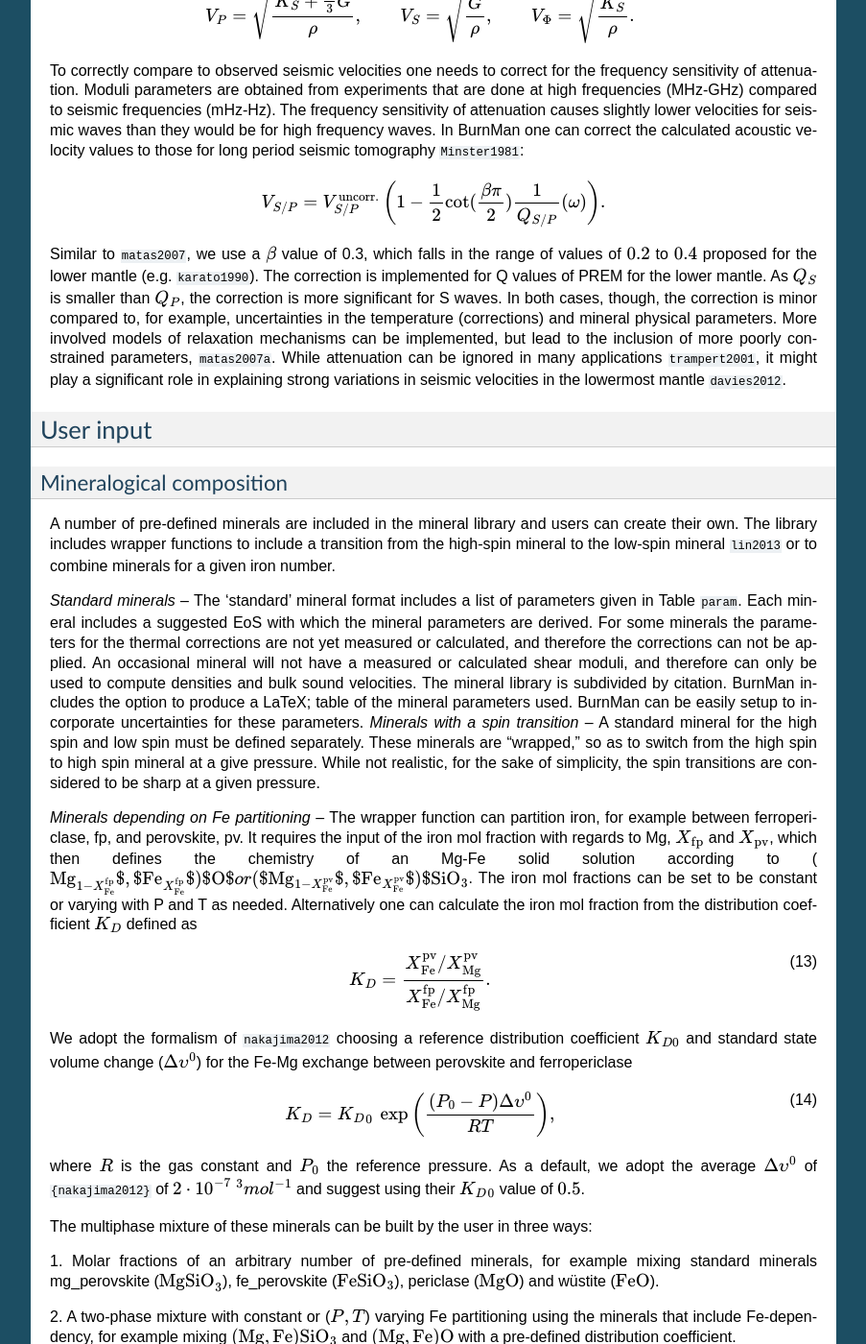
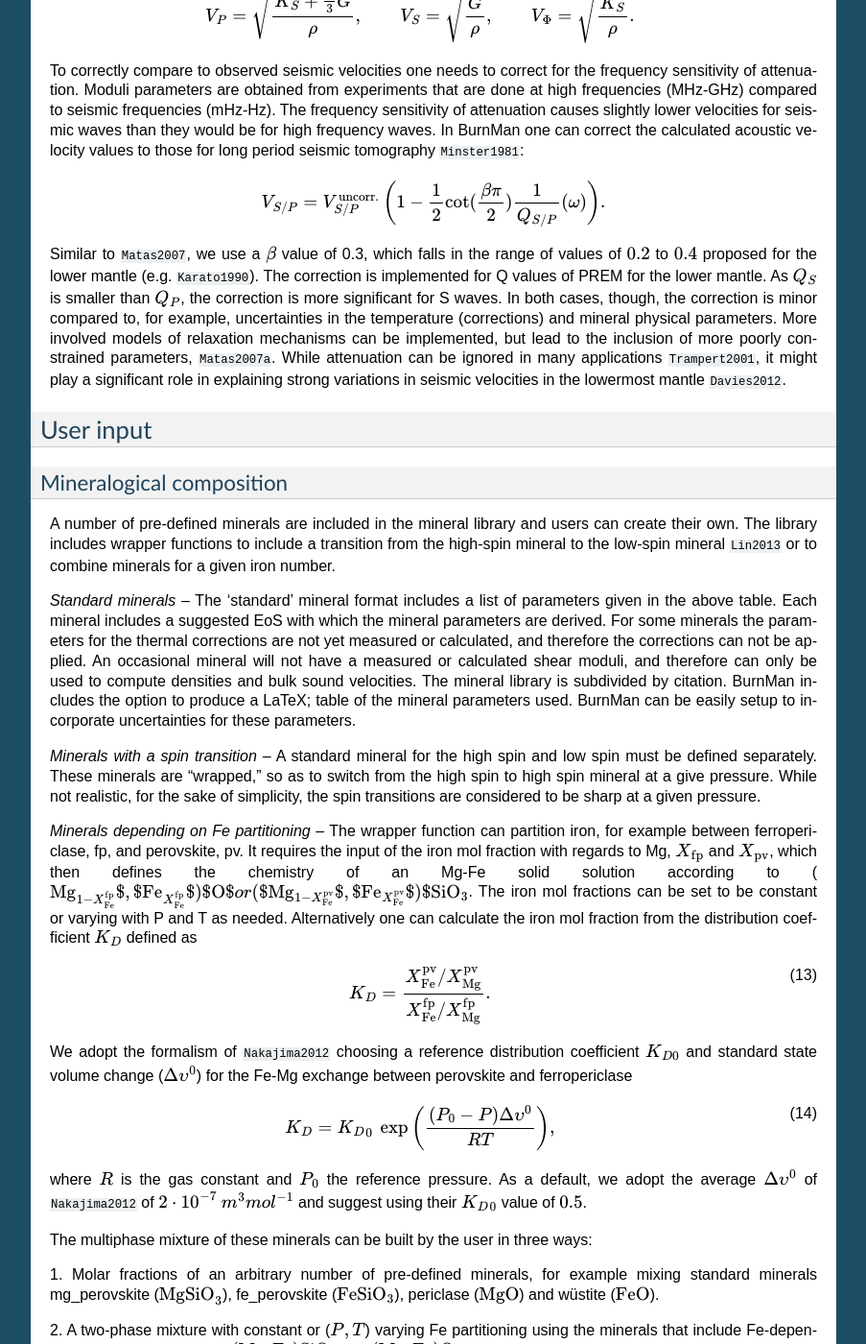
Before and after one commit to geodynamics/burnman, a Sphinx documentation site: the page built from sphinx/background.rst, in a window 1280 px wide and 1400 px high, scrolled down 3834 px. Shown: the whole window at 96% size, without its empty margins (198-1101 px from the left). Built offline with Sphinx 7.4.7, drawn with Linux system fonts in a browser that asks for light colours; cross-references to code outside the pages are shown as plain code; the version number is read from the project's files by our own code; some of the changed text lies outside the part shown.

Commit message:
Manual Copy Editting
Fixed citations, added units to classes that were missing

```diff
--- a/burnman/__init__.py
+++ b/burnman/__init__.py
@@ -5,8 +5,8 @@
 """BurnMan
 =======
 
-BurnMan is an open source mineral physics toolbox written in Python to
-determine seismic velocities for the lower mantle. BurnMan calculates the
+BurnMan is an open source mineral physics toolbox written in Python which
+determines seismic velocities for the lower mantle. BurnMan calculates the
 isotropic thermoelastic moduli by solving the equations-of-state for a
 mixture of minerals defined by the user. The user may select from a list of
 minerals applicable to the lower mantle included or easily define one of
--- a/sphinx/averaging.rst
+++ b/sphinx/averaging.rst
@@ -6,7 +6,7 @@
 The bulk and shear modulus of a rock are dependent on the specific geometry of the grains in the rock, so there is no general
 formula for its averaged elastic properties.  Instead, we must choose from a number of averaging schemes if we want a single value,
 or use bounding methods to get a range of possible values.  The module :mod:`burnman.averaging_schemes` provides a number of different
-averages and bounds for a composite.
+average and bounding schemes for determining a composite rock's physical parameters.
 
 Base class
 -----------
--- a/sphinx/background.rst
+++ b/sphinx/background.rst
@@ -41,7 +41,7 @@
 volume at a reference state (:math:`P = 10^5` Pa , :math:`T` = 300 K).  The
 pressure and elastic moduli are derived from a third order Taylor expansion of
 Helmholtz free energy in :math:`f` and evaluating the appropriate volume and
-strain derivatives (see, e.g., :cite:`poirier1991`).  For an isotropic
+strain derivatives (see, e.g., :cite:`Poirier1991`).  For an isotropic
 material one obtains for the pressure, isothermal bulk modulus, and shear
 modulus:
 
@@ -135,7 +135,7 @@
 There is no difference between the isothermal and adiabatic shear moduli for
 an isotropic solid.  All together this makes an eleven parameter EoS model,
 which is summarized in the Table below. For more details on the
-EoS, we refer readers to :cite:`stixrude2005`.
+EoS, we refer readers to :cite:`Stixrude2005`.
 
 .. _table-parameters:
 
@@ -232,7 +232,7 @@
 
 
 Unlike density and volume, there is no straightforward way to average the bulk and shear moduli of a multiphase rock, as it depends on the specific distribution and orientation of the constituent minerals.
-BurnMan allows several schemes for averaging the elastic moduli: the Voigt and Reuss bounds, the Hashin-Shtrikman bounds, the Voigt-Reuss-Hill average, and the Hashin-Shtrikman average :cite:`watt1976`.
+BurnMan allows several schemes for averaging the elastic moduli: the Voigt and Reuss bounds, the Hashin-Shtrikman bounds, the Voigt-Reuss-Hill average, and the Hashin-Shtrikman average :cite:`Watt1976`.
 
 
 The Voigt average, assuming constant strain across all phases, is defined as
@@ -254,7 +254,7 @@
     X_{VRH} = \frac{1}{2} \left( X_V + X_R \right).
     :label: vrh
 
-The Hashin-Shtrikman bounds make an additional assumption that the distribution of the phases is statistically isotropic, and are usually much narrower than the Voigt and Reuss bounds :cite:`{watt1976}`.
+The Hashin-Shtrikman bounds make an additional assumption that the distribution of the phases is statistically isotropic, and are usually much narrower than the Voigt and Reuss bounds :cite:`Watt1976`.
 This may be a poor assumption in regions of Earth with high anisotropy, such as the lowermost mantle, though they are rather more physically motivated than the commonly-used Voigt-Reuss-Hill average.
 In most instances, the Voigt-Reuss-Hill average and the arithmetic mean of the Hashin-Shtrikman bounds are quite close to each other with the pure arithmetic mean (linear averaging) being well outside of both Hashin-Shtrikman and Voigt-Reuss-Hill.
 
@@ -284,12 +284,12 @@
 .. math::
     V_{S/P}=V_{S/P}^{\mathrm{uncorr.}}\left(1-\frac{1}{2}\cot(\frac{\beta\pi}{2})\frac{1}{Q_{S/P}}(\omega)\right).
 
-Similar to :cite:`matas2007`, we use a :math:`\beta` value of 0.3, which falls in the range of values of :math:`0.2` to :math:`0.4` proposed for the lower mantle (e.g. :cite:`karato1990`).
+Similar to :cite:`Matas2007`, we use a :math:`\beta` value of 0.3, which falls in the range of values of :math:`0.2` to :math:`0.4` proposed for the lower mantle (e.g. :cite:`Karato1990`).
 The correction is implemented for Q values of PREM for the lower mantle.
 As :math:`Q_S` is smaller than :math:`Q_P`, the correction is more significant for S waves.
 In both cases, though, the correction is minor compared to, for example, uncertainties in the temperature (corrections) and mineral physical parameters.
-More involved models of relaxation mechanisms can be implemented, but lead to the inclusion of more poorly constrained parameters, :cite:`matas2007a`.
-While attenuation can be ignored in many applications :cite:`trampert2001`, it might play a significant role in explaining strong variations in seismic velocities in the lowermost mantle :cite:`davies2012`.
+More involved models of relaxation mechanisms can be implemented, but lead to the inclusion of more poorly constrained parameters, :cite:`Matas2007a`.
+While attenuation can be ignored in many applications :cite:`Trampert2001`, it might play a significant role in explaining strong variations in seismic velocities in the lowermost mantle :cite:`Davies2012`.
 
 
 .. _ref-methods-user-input:
@@ -303,16 +303,17 @@
 ^^^^^^^^^^^^^^^^^^^^^^^^^
 
 A number of pre-defined minerals are included in the mineral library and users can create their own.
-The library includes wrapper functions to include a transition from the high-spin mineral to the low-spin mineral :cite:`lin2013` or to combine minerals for a given iron number.
+The library includes wrapper functions to include a transition from the high-spin mineral to the low-spin mineral :cite:`Lin2013` or to combine minerals for a given iron number.
 
 
-*Standard minerals* -- The 'standard' mineral format includes a list of parameters given in Table :tab:`param`.
+*Standard minerals* -- The 'standard' mineral format includes a list of parameters given in the above table.
 Each mineral includes a suggested EoS with which the mineral parameters are derived.
 For some minerals the parameters for the thermal corrections are not yet measured or calculated, and therefore the corrections can not be applied.
 An occasional mineral will not have a measured or calculated shear moduli, and therefore can only be used to compute densities and bulk sound velocities.
 The mineral library is subdivided by citation.
 BurnMan includes the option to produce a \LaTeX\;  table of the mineral parameters used.
 BurnMan can be easily setup to incorporate uncertainties for these parameters.
+
 *Minerals with a spin transition* -- A standard mineral for the high spin and low spin must be defined separately.
 These minerals are "wrapped," so as to switch from the high spin to high spin mineral at a give pressure.
 While not realistic, for the sake of simplicity, the spin transitions are considered to be sharp at a given pressure.
@@ -327,14 +328,14 @@
     :label: KD
 
 
-We adopt the formalism of :cite:`nakajima2012` choosing a reference distribution coefficient :math:`K_{D0}` and standard state volume change (:math:`\Delta \upsilon^{0}`) for the Fe-Mg exchange between perovskite and ferropericlase
+We adopt the formalism of :cite:`Nakajima2012` choosing a reference distribution coefficient :math:`K_{D0}` and standard state volume change (:math:`\Delta \upsilon^{0}`) for the Fe-Mg exchange between perovskite and ferropericlase
 
 .. math::
     K_{D}={K_D}_0 \:\exp\left(\frac{(P_0-P)\Delta \upsilon^{0}}{RT}\right),
     :label: KD2
 
 where :math:`R` is the gas constant and :math:`P_0` the reference pressure.
-As a default, we adopt the average :math:`\Delta \upsilon^{0}` of :cite:`{nakajima2012}` of :math:`2\cdot10^{-7}` :math:`^3 mol^{-1}` and suggest using their :math:`{K_D}_0` value of :math:`0.5`.
+As a default, we adopt the average :math:`\Delta \upsilon^{0}` of :cite:`Nakajima2012` of :math:`2\cdot10^{-7}` :math:`m^3 mol^{-1}` and suggest using their :math:`{K_D}_0` value of :math:`0.5`.
 
 
 The multiphase mixture of these minerals can be built by the user in three ways:
@@ -361,7 +362,7 @@
 A geotherm in BurnMan is an object that returns temperature as a function of pressure.
 Alternatively, the user could ignore the geothermal and compute elastic velocities for a range of temperatures at any give pressure.
 
-Currently, we include geotherms published by :cite:`brown1981` and :cite:`anderson1982earth`.
+Currently, we include geotherms published by :cite:`Brown1981` and :cite:`anderson1982earth`.
 Alternatively one can use an adiabatic gradient defined by the thermoelastic properties of a given mineralogical model.
 For a homogeneous material, the adiabatic temperature profile is given by integrating the ordinary differential equation (ODE)
 
--- a/sphinx/examples.rst
+++ b/sphinx/examples.rst
@@ -52,7 +52,7 @@
 
 .. automodule:: tutorial.step_3
 
-After changing the standard deviations for :math:`K\prime` and :math:`G\prime` to 0.2, the following figure of velocities for 1000 realizations is produced:
+After changing the standard deviations for :math:`K'` and :math:`G'` to 0.2, the following figure of velocities for 1000 realizations is produced:
 
 .. image:: figures/tut-step3.png
 
```
Also changed, not shown: other parts of sphinx/background.rst (+7 -7 lines), 7 other files.
